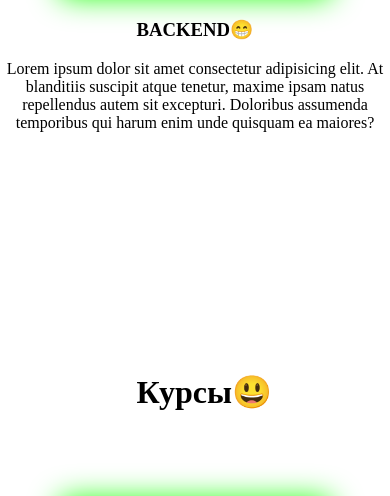
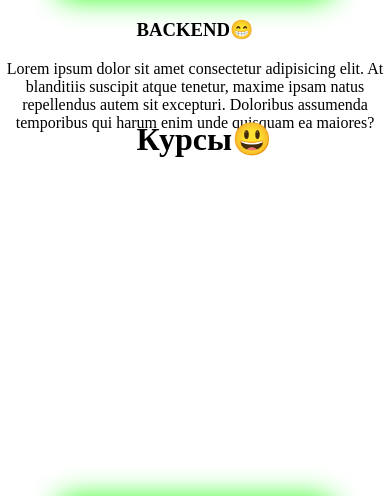
Before and after one commit to Sattarzanov/IT-Academy, a plain HTML site: page index.html in a window 390 px wide. Shown: the part 2802-3298 px from the top of the page. Drawn offline with Linux system fonts and the light colour scheme; grey boxes are pictures that could not be loaded.

Commit message:
Change new2

```diff
--- a/css/style.css
+++ b/css/style.css
@@ -218,7 +218,7 @@ body{
     .ZAGOLOVOK h1{
         text-align: center;
         position: absolute;
-        top: 330%;
+        top: 300%;
         left: 45%;
     }
 }
```
